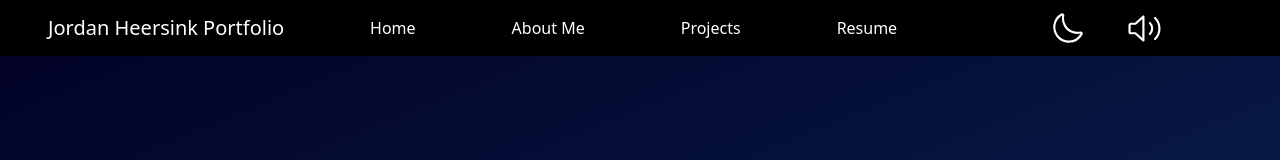
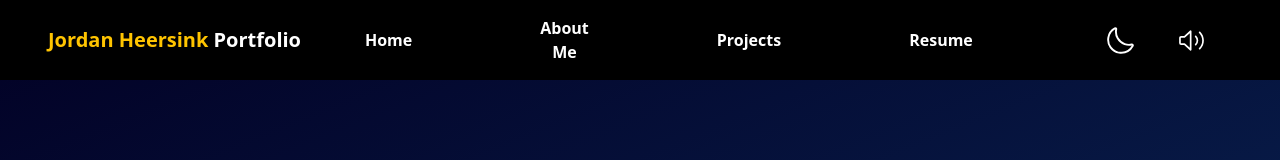
Before and after one commit to jheersink8/Portfolio-jrh, a React (Vite) app in the folder Portfolio-JRH/: page / in a window 1280 px wide. Shown: the top 160 px of the page. Built offline with nearby package versions, Linux system fonts and the light colour scheme.

Commit message:
Nav finished for now.

```diff
--- a/Portfolio-JRH/src/assets/css/themeStyle.css
+++ b/Portfolio-JRH/src/assets/css/themeStyle.css
@@ -5,12 +5,14 @@
     --defaultDarkText: #ffffff;
     --pillDarkBackground: #ffffff;
     --pillDarkText: #000000;
+    --emphasisDark: #ffc400;
 
     /* Light Mode */
     --defaultLightBackground: #ffffff;
     --defaultLightText: #000000;
     --pillLightBackground: #000000;
     --pillLightText: #ffffff;
+    --emphasisLight: #201df8;
 }
 
 /* Main Background */
@@ -33,6 +35,15 @@
     color: var(--defaultLightText) !important;
 }
 
+/* Special Text */
+.darkEmphasis {
+    color: var(--emphasisDark) !important;
+}
+
+.lightEmphasis {
+    color: var(--emphasisLight) !important;
+}
+
 /* Pills */
 .darkPill {
     background-color: var(--defaultDarkBackground)!important;
--- a/Portfolio-JRH/src/assets/svg/NavIcons.jsx
+++ b/Portfolio-JRH/src/assets/svg/NavIcons.jsx
@@ -1,12 +1,16 @@
 import '../css/themeStyle.css';
+const svgW = 27;
+const svgH = 27;
 
 function Mute({ color }) {
+
+
 
     return (
         <svg
             fill={color}
-            width="35"
-            height="35"
+            width={svgW}
+            height={svgH}
             viewBox="-4 0 32 32"
             version="1.1"
             xmlns="http://www.w3.org/2000/svg">
@@ -32,8 +36,8 @@ function Unmute({ color }) {
     return (
         <svg
             fill={color}
-            width="35"
-            height="35"
+            width={svgW}
+            height={svgH}
             viewBox="0 0 24 24"
             xmlns="http://www.w3.org/2000/svg">
 
@@ -48,8 +52,8 @@ function LightMode({ color }) {
     return (
         <svg
             fill={color}
-            width="30"
-            height="30"
+            width={svgW}
+            height={svgH}
             viewBox="-1 2.5 26 26"
             version="1.1"
             xmlns="http://www.w3.org/2000/svg">
@@ -64,8 +68,8 @@ function DarkMode({ color }) {
     return (
         <svg
             fill={color}
-            width="30"
-            height="30"
+            width={svgW}
+            height={svgH}
             viewBox="0 0 35 35"
             xmlns="http://www.w3.org/2000/svg">
 
--- a/Portfolio-JRH/src/components/Nav/Nav.jsx
+++ b/Portfolio-JRH/src/components/Nav/Nav.jsx
@@ -12,6 +12,7 @@ export default function Nav() {
 
     const navTheme = darkTheme ? 'darkNav' : 'lightNav';
     const pillTheme = darkTheme ? 'darkPill' : 'lightPill';
+    const emphasisTheme = darkTheme ? 'darkEmphasis' : 'lightEmphasis';
     const btnTheme = darkTheme
         ? rootStyles.getPropertyValue('--defaultDarkText').trim()
         : rootStyles.getPropertyValue('--defaultLightText').trim();
@@ -34,7 +35,7 @@ export default function Nav() {
     ]
     const navItems = navLinks.map(navLink =>
         <li key={navLink.id} className={`nav-item mx-4 px-3 d-flex align-items-center`}>
-            <a className={`active ${pillTheme} nav-link text-center`} href={navLink.id}>{navLink.name}</a>
+            <a className={`active ${pillTheme} nav-link text-center px-4 fw-semibold`} href={navLink.id}>{navLink.name}</a>
         </li>
     );
 
@@ -42,7 +43,7 @@ export default function Nav() {
         <nav className={`navbar fixed-top mb-5 px-5 navbar-expand-lg ${navTheme}`}>
 
             {/* Page Name (i.e. My Name) */}
-            <a className={`navbar-brand ${navTheme} mx-0`} href="/">Jordan Heersink Portfolio</a>
+            <a className={`navbar-brand ${navTheme} mx-0 fw-semibold`} href="/"><span className={emphasisTheme}>Jordan Heersink </span>Portfolio</a>
 
             {/* Hamburger Menu */}
             <button className="navbar-toggler" type="button" data-bs-toggle="collapse" data-bs-target="#navbarSupportedContent" aria-controls="navbarSupportedContent" aria-expanded="false" aria-label="Toggle navigation">
@@ -51,15 +52,17 @@ export default function Nav() {
 
             {/* Link Buttons */}
             <div className="collapse navbar-collapse" id="navbarSupportedContent">
-                <ul className="navbar-nav m-auto mb-2 mb-lg-0 nav-pills">
+                <ul className="navbar-nav m-auto mb-2 mb-lg-0 nav-pills ">
                     {navItems}
                 </ul>
 
+
                 {/* Theme and Audio Buttons */}
-                <div className='d-flex mx-5'>
+                <hr class="d-lg-none my-2 text-white-100"></hr>
+                <div className='d-flex mx-5 justify-content-center'>
 
                     {/* Light Mode/ Dark Mode button */}
-                    <button onClick={toggleTheme} style={btnDefault} className='icon-button mx-3'>
+                    <button onClick={toggleTheme} style={btnDefault} className='icon-button mx-3 '>
                         {darkTheme ? <DarkMode color={btnTheme} /> : <LightMode color={btnTheme} />}
                     </button>
 
```
